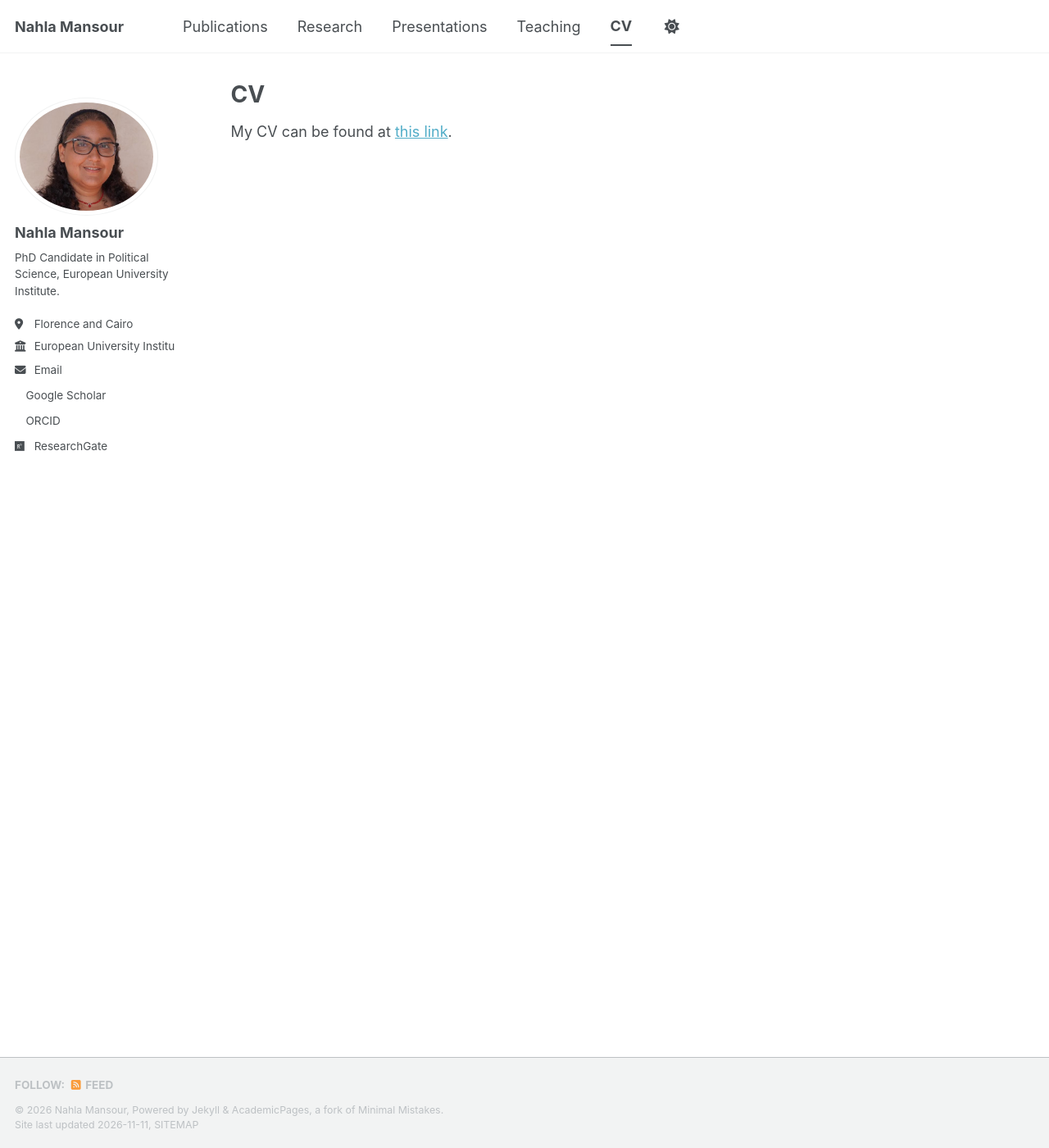
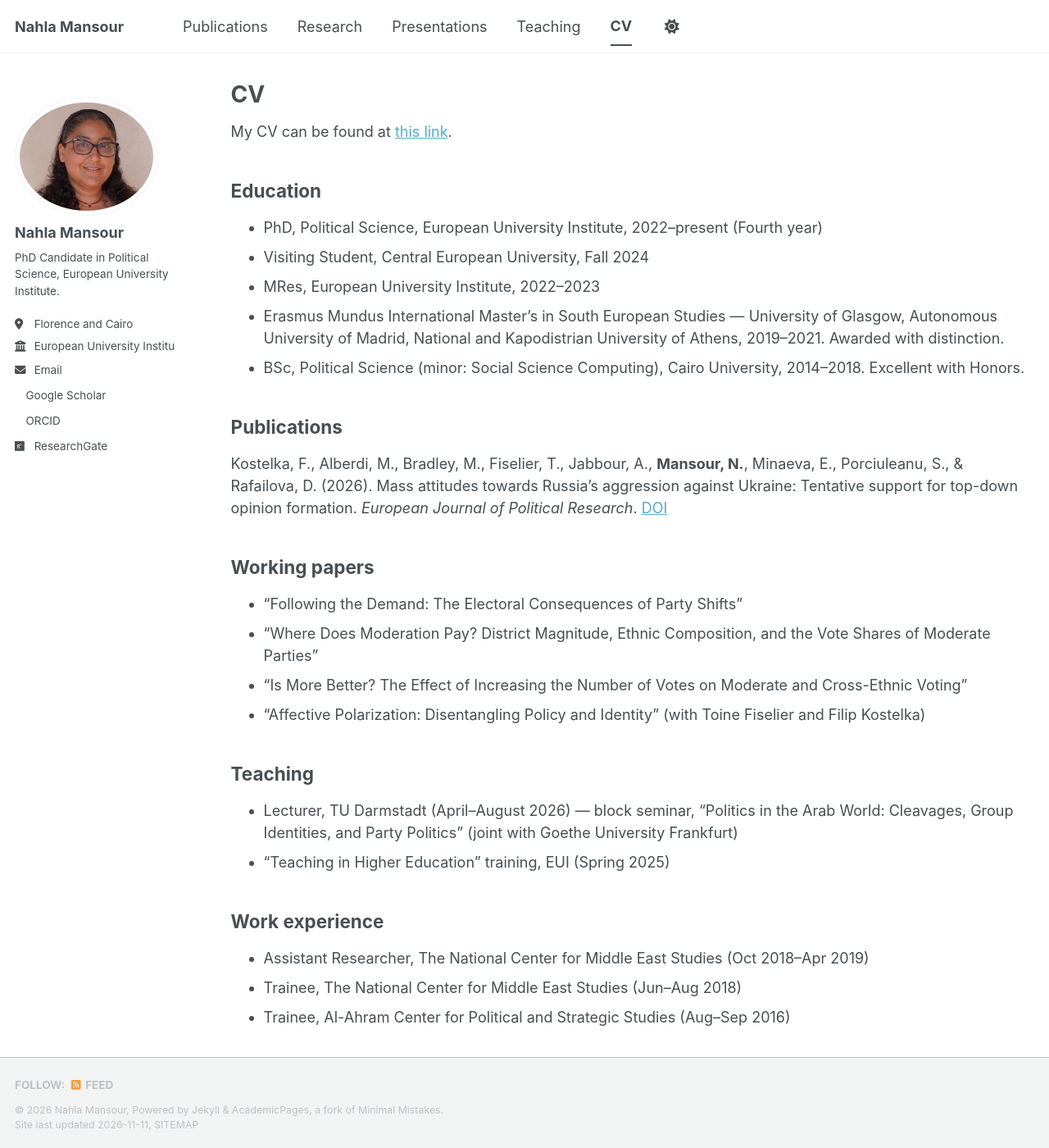
Before and after one commit to NahlaMansour/NahlaMansour.github.io, a Jekyll site: the page built from _pages/cv.md, in a window 1280 px wide and 1400 px high. Shown: the whole window at 82% size. Built offline with Jekyll 4.4.1, drawn with Linux system fonts in a browser that asks for light colours; a style sheet for code colours, icons or effects is not loaded; some of the changed text lies outside the part shown.

Commit message:
Update cv.md

```diff
--- a/_pages/cv.md
+++ b/_pages/cv.md
@@ -9,3 +9,46 @@ redirect_from:
 
 {% include base_path %}
 My CV can be found at [this link](https://nahlamansour.github.io/files/mansour_cv.pdf).
+
+## Education
+- PhD, Political Science, European University Institute, 2022–present (Fourth year)
+- Visiting Student, Central European University, Fall 2024
+- MRes, European University Institute, 2022–2023
+- Erasmus Mundus International Master's in South European Studies — University of Glasgow, Autonomous University of Madrid, National and Kapodistrian University of Athens, 2019–2021. Awarded with distinction.
+- BSc, Political Science (minor: Social Science Computing), Cairo University, 2014–2018. Excellent with Honors.
+
+## Publications
+Kostelka, F., Alberdi, M., Bradley, M., Fiselier, T., Jabbour, A., **Mansour, N.**, Minaeva, E., Porciuleanu, S., & Rafailova, D. (2026). Mass attitudes towards Russia's aggression against Ukraine: Tentative support for top-down opinion formation. *European Journal of Political Research*. [DOI](https://doi.org/10.1017/S1475676526101352)
+
+## Working papers
+- "Following the Demand: The Electoral Consequences of Party Shifts"
+- "Where Does Moderation Pay? District Magnitude, Ethnic Composition, and the Vote Shares of Moderate Parties"
+- "Is More Better? The Effect of Increasing the Number of Votes on Moderate and Cross-Ethnic Voting"
+- "Affective Polarization: Disentangling Policy and Identity" (with Toine Fiselier and Filip Kostelka)
+
+## Teaching
+- Lecturer, TU Darmstadt (April–August 2026) — block seminar, "Politics in the Arab World: Cleavages, Group Identities, and Party Politics" (joint with Goethe University Frankfurt)
+- "Teaching in Higher Education" training, EUI (Spring 2025)
+
+## Work experience
+- Assistant Researcher, The National Center for Middle East Studies (Oct 2018–Apr 2019)
+- Trainee, The National Center for Middle East Studies (Jun–Aug 2018)
+- Trainee, Al-Ahram Center for Political and Strategic Studies (Aug–Sep 2016)
+
+## Awards and funding
+- Jacques Rupnik Prize, best paper by a doctoral researcher, EUI Workshop on Political Behaviour in Central and Eastern Europe (2026)
+- Hannah Arendt Doctoral Fellowship, EUI (2022–2026)
+- EUI ESR funding for a survey experiment, €3,000 (2026)
+- Departmental ESR funding for a survey experiment, €2,000 (2025)
+
+## Short courses
+- Training on Generative AI in Research, EUI (Fall 2025)
+- Qualitative Comparative Analysis: Basics and Advanced Analyses using R, Central European University (Fall 2023)
+- ECPR Summer School — Experimental Political Science: Research Design and Application (2023)
+- Methodological Winter School, ICS-Lisbon (2021)
+
+## Methods and skills
+Cross-sectional time-series analysis, district-level quantitative analysis, survey experiments (design, funding, Qualtrics programming, fieldwork), expert surveys, QCA. R, Stata, MySQL, LaTeX, Zotero, Gephi, NetLogo.
+
+## Languages
+Native Arabic; excellent proficiency in English; intermediate Turkish; basic Spanish and Italian.
```
